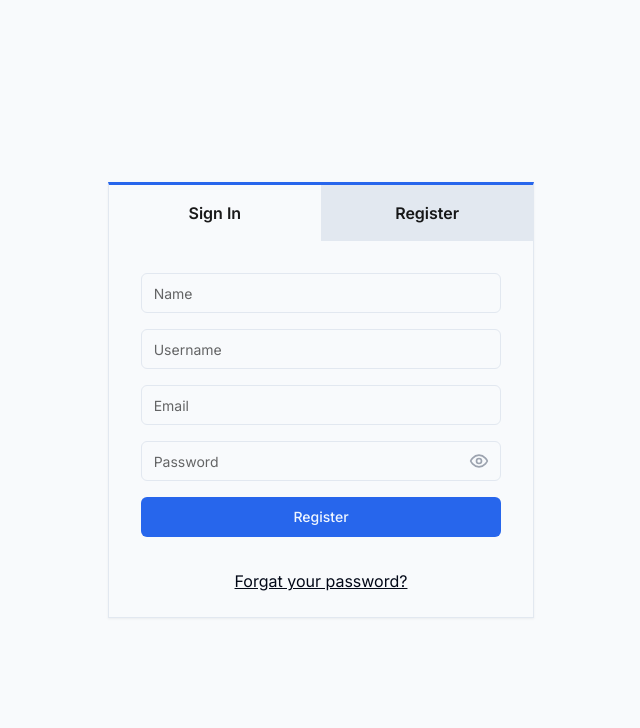
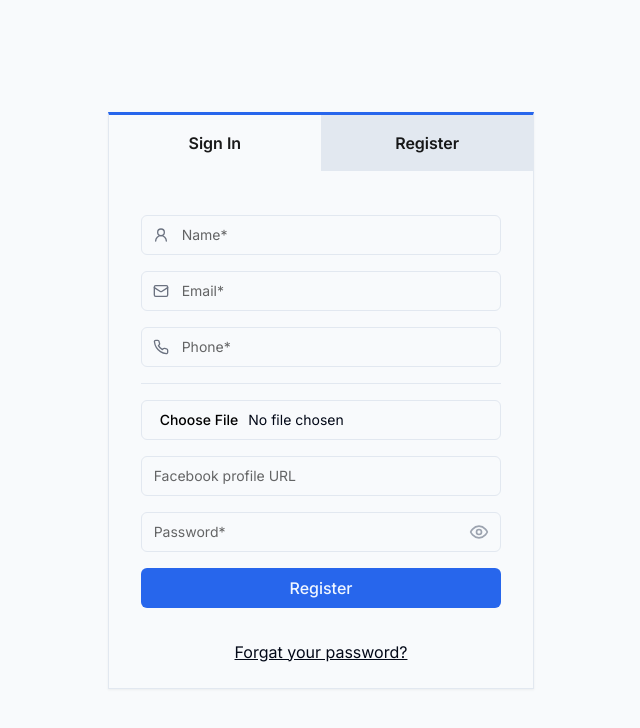
Before and after one commit to pm-rahman/Store-Management, a Next.js app: page /register in a window 1280 px wide. Shown: the top 728 px of the page, without its empty margins (319-959 px from the left). Built offline with nearby package versions, Linux system fonts and the light colour scheme.

Commit message:
refactorrrrrrrrrrrrrrrrrrr

```diff
--- a/package.json
+++ b/package.json
@@ -17,6 +17,7 @@
     "@radix-ui/react-label": "^2.1.0",
     "@radix-ui/react-popover": "^1.1.1",
     "@radix-ui/react-select": "^2.1.1",
+    "@radix-ui/react-separator": "^1.1.0",
     "@radix-ui/react-slot": "^1.1.0",
     "@radix-ui/react-toast": "^1.2.1",
     "@tiptap/pm": "^2.6.6",
--- a/src/app/(authentication)/register/component/SignupForm.js
+++ b/src/app/(authentication)/register/component/SignupForm.js
@@ -1,33 +1,31 @@
 "use client";
-import TransparentInput from "@/components/TransparentInput";
+import PasswordInput from "@/components/PasswordInput";
+import SubmitButton from "@/components/SubmitButton";
+import TextInput from "@/components/TextInput";
+import { Form } from "@/components/ui/form";
+import { Separator } from "@/components/ui/separator";
 import { zodResolver } from "@hookform/resolvers/zod";
-import {
-  Form,
-  FormControl,
-  FormField,
-  FormItem,
-  FormMessage,
-} from "@/components/ui/form";
+import { Mail, Phone, UserRound } from "lucide-react";
 import { useForm } from "react-hook-form";
 import { z } from "zod";
-import PasswordInput from "@/components/PasswordInput";
-import { Button } from "@/components/ui/button";
 
 const formSchema = z.object({
   name: z.string().min(3, "Name is required!"),
   email: z.string().email(),
   image: z.string().optional(),
-  phone:z.string().optional(),
-  facebook:z.string().optional(),
-  password:z.string().min(6,'Min 6 length required!')
+  phone: z.string().optional(),
+  facebook: z.string().optional(),
+  password: z.string().min(6, "Min 6 length required!"),
 });
 export default function SignupForm() {
   const form = useForm({
     resolver: zodResolver(formSchema),
     defaultValues: {
       name: "",
-      username: "",
       email: "",
+      image: "",
+      phone: "",
+      facebook: "",
       password: "",
     },
   });
@@ -38,79 +36,56 @@ export default function SignupForm() {
   };
   return (
     <Form {...form}>
-      <form onSubmit={form.handleSubmit(onSubmit)} className="space-y-4 p-8">
-        <FormField
-          control={form.control}
+      <form
+        onSubmit={form.handleSubmit(onSubmit)}
+        className="space-y-4 p-8 mt-2"
+      >
+        {/* Name account */}
+        <TextInput
+          form={form}
           name="name"
-          render={({ field }) => (
-            <FormItem className="flex-1 space-y-1">
-              <FormControl>
-                <TransparentInput
-                  error={form.formState.errors.name}
-                  value={field.value}
-                  placeholder="Name"
-                  {...field}
-                />
-              </FormControl>
-              <FormMessage className="text-destructive" />
-            </FormItem>
-          )}
+          placeholder="Name*"
+          icon={<UserRound className="size-[16px] stroke-gray-500" />}
         />
-        <FormField
-          control={form.control}
-          name="username"
-          render={({ field }) => (
-            <FormItem className="flex-1 space-y-1">
-              <FormControl>
-                <TransparentInput
-                  error={form.formState.errors.username}
-                  value={field.value}
-                  placeholder="Username"
-                  {...field}
-                />
-              </FormControl>
-              <FormMessage className="text-destructive" />
-            </FormItem>
-          )}
+
+        {/* Email account */}
+        <TextInput
+          form={form}
+          name="email"
+          placeholder="Email*"
+          type="email"
+          icon={<Mail className="size-[16px] stroke-gray-500" />}
         />
-        <FormField
-          control={form.control}
-          name="email"
-          render={({ field }) => (
-            <FormItem className="flex-1 space-y-1">
-              <FormControl>
-                <TransparentInput
-                  error={form.formState.errors.email}
-                  value={field.value}
-                  placeholder="Email"
-                  {...field}
-                />
-              </FormControl>
-              <FormMessage className="text-destructive" />
-            </FormItem>
-          )}
+        {/* Phone number */}
+        <TextInput
+          form={form}
+          name="phone"
+          placeholder="Phone*"
+          type="number"
+          icon={<Phone className="size-[16px] stroke-gray-500" />}
         />
-        <FormField
-          control={form.control}
-          name="password"
-          render={({ field }) => (
-            <FormItem className="flex-1 space-y-1">
-              <FormControl>
-                <PasswordInput
-                  error={form.formState.errors.password}
-                  value={field.value}
-                  placeholder="Password"
-                  {...field}
-                />
-              </FormControl>
-              <FormMessage className="text-destructive" />
-            </FormItem>
-          )}
+        <Separator />
+
+        {/* Profile picture */}
+        <TextInput
+          form={form}
+          name="image"
+          placeholder="Profile picture"
+          type="file"
         />
-        <Button className="w-full hover:bg-primary-700">
-          {/* {form.formState.isSubmitting&&} */}
-          Register
-        </Button>
+        {/* Facebook profile url */}
+        <TextInput
+          form={form}
+          name="facebook"
+          placeholder="Facebook profile URL"
+          type="url"
+        />
+
+        {/* Password field */}
+        <PasswordInput name="password" form={form} placeholder="Password*" />
+
+        {/* Submit button */}
+        <SubmitButton form={form} btnTitle="Register" />
       </form>
     </Form>
   );
--- a/src/app/(authentication)/sign-in/component/SigninForm.js
+++ b/src/app/(authentication)/sign-in/component/SigninForm.js
@@ -1,17 +1,12 @@
 "use client";
-import TransparentInput from "@/components/TransparentInput";
+import PasswordInput from "@/components/PasswordInput";
+import SubmitButton from "@/components/SubmitButton";
+import TextInput from "@/components/TextInput";
+import { Form } from "@/components/ui/form";
 import { zodResolver } from "@hookform/resolvers/zod";
-import {
-  Form,
-  FormControl,
-  FormField,
-  FormItem,
-  FormMessage,
-} from "@/components/ui/form";
+import React from "react";
 import { useForm } from "react-hook-form";
 import { z } from "zod";
-import PasswordInput from "@/components/PasswordInput";
-import { Button } from "@/components/ui/button";
 
 const formSchema = z.object({
   name: z.string().min(1, "Name is Required!"),
@@ -32,45 +27,20 @@ export default function SigninForm() {
   };
   return (
     <Form {...form}>
-      <form onSubmit={form.handleSubmit(onSubmit)} className="space-y-4 p-8">
-        <FormField
-          control={form.control}
-          name="username"
-          render={({ field }) => (
-            <FormItem className="flex-1 space-y-1">
-              <FormControl>
-                <TransparentInput
-                  error={form.formState.errors.name}
-                  value={field.value}
-                  placeholder="Username or Email"
-                  {...field}
-                />
-              </FormControl>
-              <FormMessage className="text-destructive" />
-            </FormItem>
-          )}
+      <form
+        onSubmit={form.handleSubmit(onSubmit)}
+        className="space-y-4 p-8 mt-2"
+      >
+        {/* Text input */}
+        <TextInput form={form} name="name" placeholder="Enter name" />
+        {/* Password field */}
+        <PasswordInput
+          name="password"
+          form={form}
+          placeholder="Enter password"
         />
-        <FormField
-          control={form.control}
-          name="password"
-          render={({ field }) => (
-            <FormItem className="flex-1 space-y-1">
-              <FormControl>
-                <PasswordInput
-                  error={form.formState.errors.password}
-                  value={field.value}
-                  placeholder="password"
-                  {...field}
-                />
-              </FormControl>
-              <FormMessage className="text-destructive" />
-            </FormItem>
-          )}
-        />
-        <Button className='w-full hover:bg-primary-700'>
-            {/* {form.formState.isSubmitting&&} */}
-            Sign In
-            </Button>
+        {/* Submit button */}
+        <SubmitButton form={form} btnTitle="Sign In" />
       </form>
     </Form>
   );
--- a/src/app/layout.js
+++ b/src/app/layout.js
@@ -13,7 +13,7 @@ export default function RootLayout({ children }) {
   return (
     <html lang="en">
       {/* <AuthProvider> */}
-        <body className={`${inter.className} bg-slate-50`}>{children}</body>
+      <body className={`${inter.className} bg-slate-50`} suppressHydrationWarning={true}>{children}</body>
       {/* </AuthProvider> */}
     </html>
   );
--- /dev/null
+++ b/src/components/ErrorMessage.js
@@ -0,0 +1,14 @@
+import React from "react";
+import { TriangleAlert } from "lucide-react";
+import { FormMessage } from "./ui/form";
+
+export default function ErrorMessage({ error }) {
+  return (
+    error && (
+      <div className="flex items-center gap-1">
+        <TriangleAlert className="size-3 text-destructive" />
+        <FormMessage className="text-destructive text-[13px] font-normal" />
+      </div>
+    )
+  );
+}
--- a/src/components/PasswordInput.js
+++ b/src/components/PasswordInput.js
@@ -1,22 +1,55 @@
 import React from "react";
-import TransparentInput from "./TransparentInput";
 import { Eye, EyeOff } from "lucide-react";
+import { FormControl, FormField, FormItem } from "./ui/form";
+import ErrorMessage from "./ErrorMessage";
+import { cn } from "@/lib/utils";
+import { Input } from "./ui/input";
 
-export default function PasswordInput({ className, ...props }) {
+export default function PasswordInput({
+  form,
+  name,
+  type,
+  placeholder,
+  className,
+}) {
   const [isShowPassword, setIsShowPassword] = React.useState(false);
   return (
+    <FormField
+      control={form.control}
+      name={name || "password"}
+      render={({ field }) => (
+        <FormItem className="flex-1 space-y-1">
+          <FormControl>
             <div className="flex-1 relative">
-      <TransparentInput
-        type={`${!isShowPassword ? "password" : "text"}`}
-        {...props}
+              <Input
+                type={`${!isShowPassword ? type || "password" : "text"}`}
+                {...field}
+                className={cn(
+                  "bg-transparent placeholder:text-muted-foreground focus:shadow-sm ring-offset-0 text-[14px] focus-visible:ring-0 focus-visible:ring-transparent focus-visible:ring-offset-0",
+                  className,
+                  form.formState.errors[name || "password"] &&
+                    "border-destructive text-destructive"
+                )}
+                placeholder={placeholder || "Enter password"}
               />
               <span className="absolute right-3 top-[25%] size-fit cursor-pointer">
                 {!isShowPassword ? (
-          <Eye onClick={()=>setIsShowPassword(true)} className="size-5 stroke-gray-400" />
+                  <Eye
+                    onClick={() => setIsShowPassword(true)}
+                    className="size-5 stroke-gray-400"
+                  />
                 ) : (
-          <EyeOff onClick={()=>setIsShowPassword(false)} className="size-5 stroke-gray-400" />
+                  <EyeOff
+                    onClick={() => setIsShowPassword(false)}
+                    className="size-5 stroke-gray-400"
+                  />
                 )}
               </span>
             </div>
+          </FormControl>
+          <ErrorMessage error={form.formState.errors[name || "password"]} />
+        </FormItem>
+      )}
+    />
   );
 }
--- /dev/null
+++ b/src/components/SubmitButton.js
@@ -0,0 +1,21 @@
+import { Loader } from "lucide-react";
+import { Button } from "./ui/button";
+import { cn } from "@/lib/utils";
+
+export default function SubmitButton({ form, className,btnTitle, ...props }) {
+  return (
+    <Button
+      {...props}
+      className={cn(
+        "w-full hover:bg-primary-700 text-base",
+        className,
+        form.formState.isSubmitting&&'opacity-60'
+      )}
+    >
+      {form.formState.isSubmitting && (
+        <Loader className="animate-spin size-4 mr-1" />
+      )}
+      {btnTitle||'Save'}
+    </Button>
+  );
+}
--- /dev/null
+++ b/src/components/TextInput.js
@@ -0,0 +1,40 @@
+import React from "react";
+import { Input } from "./ui/input";
+import { cn } from "@/lib/utils";
+import ErrorMessage from "./ErrorMessage";
+import { FormControl, FormField, FormItem } from "./ui/form";
+export default function TextInput({
+  form,
+  name,
+  type,
+  placeholder,
+  className,
+  icon,
+}) {
+  return (
+    <FormField
+      control={form.control}
+      name={name}
+      render={({ field }) => (
+        <FormItem className="flex-1 space-y-1 relative">
+          {icon &&<span className="absolute top-3 left-3">{icon}</span>}
+          <FormControl>
+            <Input
+              {...field}
+              className={cn(
+                "bg-transparent placeholder:text-muted-foreground focus:shadow-sm ring-offset-0 text-[14px] focus-visible:ring-0 focus-visible:ring-transparent focus-visible:ring-offset-0",
+                className,
+                icon && "pl-10",
+                form.formState.errors[name] &&
+                  "border-destructive text-destructive"
+              )}
+              type={type || "text"}
+              placeholder={placeholder}
+            />
+          </FormControl>
+          <ErrorMessage error={form.formState.errors[name]} />
+        </FormItem>
+      )}
+    />
+  );
+}
--- a/src/components/TransparentInput.js
+++ /dev/null
@@ -1,20 +0,0 @@
-import React from "react";
-import { Input } from "./ui/input";
-import { cn } from "@/lib/utils";
-export default function TransparentInput({
-  className,
-  value,
-  error,
-  ...props
-}) {
-  return (
-    <Input
-      {...props}
-      className={cn(
-        "bg-transparent placeholder:text-muted-foreground focus:shadow-sm ring-offset-0 text-[14px] focus-visible:ring-0 focus-visible:ring-transparent focus-visible:ring-offset-0",
-        className,
-        error && "border-destructive text-destructive"
-      )}
-    />
-  );
-}
--- /dev/null
+++ b/src/components/ui/separator.jsx
@@ -0,0 +1,25 @@
+"use client"
+
+import * as React from "react"
+import * as SeparatorPrimitive from "@radix-ui/react-separator"
+
+import { cn } from "@/lib/utils"
+
+const Separator = React.forwardRef((
+  { className, orientation = "horizontal", decorative = true, ...props },
+  ref
+) => (
+  <SeparatorPrimitive.Root
+    ref={ref}
+    decorative={decorative}
+    orientation={orientation}
+    className={cn(
+      "shrink-0 bg-border",
+      orientation === "horizontal" ? "h-[1px] w-full" : "h-full w-[1px]",
+      className
+    )}
+    {...props} />
+))
+Separator.displayName = SeparatorPrimitive.Root.displayName
+
+export { Separator }
```
Also changed, not shown: src/app/loading.js (added, +7 -0 lines), 1 other file (tests, documents, lock files or other folders). Lines whose indentation alone changed are shown as unchanged.
